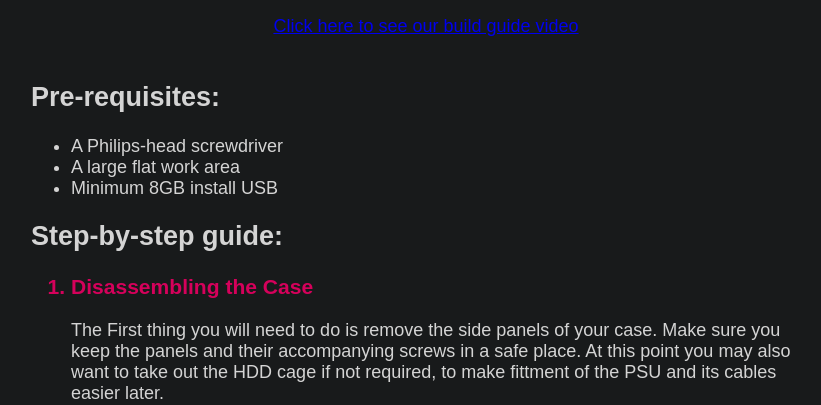
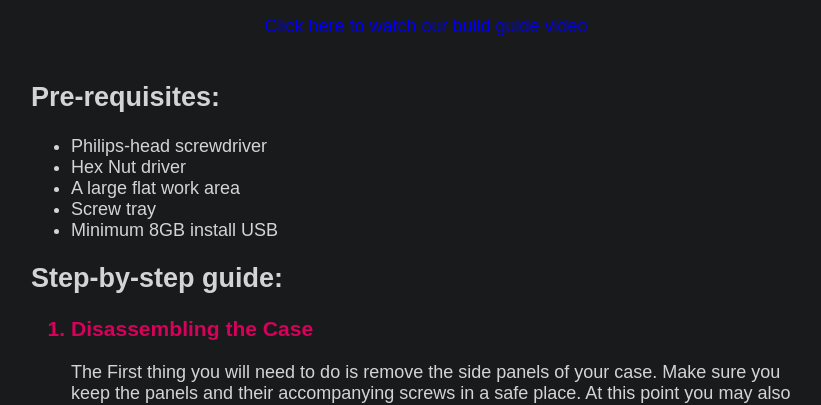
Before and after one commit to X80proto/x80protov3.2.github.io, a plain HTML site: page index.html in a window 1280 px wide. Shown: the part 775-1180 px from the top of the page, without its empty margins (214-1035 px from the left). Drawn offline with Linux system fonts and the light colour scheme.

Commit message:
Add files via upload

```diff
--- a/index.html
+++ b/index.html
@@ -23,15 +23,17 @@
 	<img src="https://whatifgaming.com/wp-content/uploads/2022/04/My-Gaming-Room-Tour-2022-Dream-Small-Room-Setup-_-Boss-Lucio-16-24-screenshot-1024x576.jpg">
 
 	<p>
-	<a href= "https://www.youtube.com/watch?v=dQw4w9WgXcQ"> Click here to see our build guide video </a> <br>
+	<a href= "https://www.youtube.com/watch?v=dQw4w9WgXcQ"> Click here to watch our build guide video </a> <br>
 	</p>
 
 	<div> <!--Opening header div-->
 	<div id="header">
 	<h2> Pre-requisites: </h2>
 	<ul>
-		<li> A Philips-head screwdriver </li>
+		<li> Philips-head screwdriver </li>
+		<li> Hex Nut driver </li>
 		<li> A large flat work area </li>
+		<li> Screw tray </li>
 		<li> Minimum 8GB install USB </li>
 	</ul>
 
```
